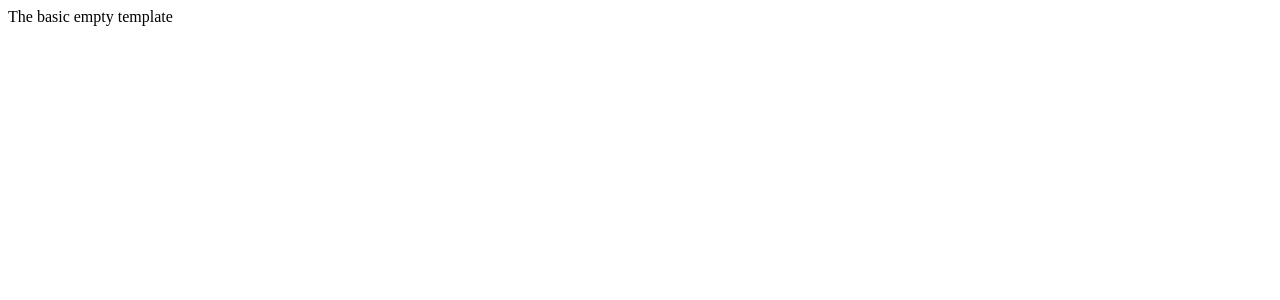
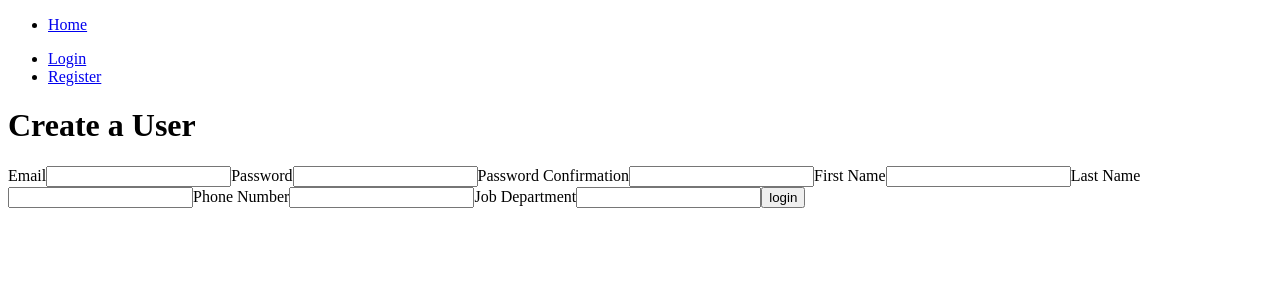
Before and after one commit to NatalieLouise91/T3A2-Skemi-FrontEnd, a React (Create React App) app: page /new-user in a window 1280 px wide. Shown: the top 300 px of the page. Built offline with nearby package versions, Linux system fonts and the light colour scheme.

Commit message:
added basic login features using hooks

```diff
--- a/package.json
+++ b/package.json
@@ -8,6 +8,7 @@
     "@testing-library/user-event": "^7.1.2",
     "react": "^17.0.2",
     "react-dom": "^17.0.2",
+    "react-router-dom": "^6.0.2",
     "react-scripts": "4.0.3"
   },
   "scripts": {
--- a/src/components/App.js
+++ b/src/components/App.js
@@ -1,9 +1,42 @@
-import React from 'react'
+import React, { useReducer } from 'react';
+import { StateContext } from '../utils/stateContext';
+import stateReducer from '../utils/stateReducer';
+import Nav from './Nav';
+import CreateEvent from './CreateEvent';
+import EventSchedule from './EventSchedule';
+import Home from './Home';
+import Login from '../services/Login';
+import NewUser from './NewUser';
+
+import {
+  BrowserRouter,
+  Route,
+  Routes
+} from 'react-router-dom'
 
 const App = () => {
+
+  const initialState = {
+    loggedInUser: null,
+    auth: {token: null}
+  }
+
+  const [store, dispatch] = useReducer(stateReducer, initialState);
+
   return (
     <div >
-          The basic empty template
+      <StateContext.Provider value={{store, dispatch}}>
+          <BrowserRouter>
+            <Nav/>
+            <Routes>
+              <Route exact path="/" element={<Home/>}/>
+              <Route path="/create-event" element={<CreateEvent/>}/>
+              <Route path="/event-schedule" element={<EventSchedule/>}/>
+              <Route path="/login" element={<Login/>}/>
+              <Route path="/new-user" element={<NewUser/>}/>
+            </Routes>
+          </BrowserRouter>
+      </StateContext.Provider>
     </div>
   )
 }
--- /dev/null
+++ b/src/components/CreateEvent.js
@@ -0,0 +1,9 @@
+import React from 'react'
+
+export default function CreateEvent() {
+    return (
+        <div>
+            <h1>Create an Event</h1>
+        </div>
+    )
+}
--- /dev/null
+++ b/src/components/EventSchedule.js
@@ -0,0 +1,9 @@
+import React from 'react'
+
+export default function EventSchedule() {
+    return (
+        <div>
+            <h1>View Event Schedule</h1>
+        </div>
+    )
+}
--- /dev/null
+++ b/src/components/Home.js
@@ -0,0 +1,9 @@
+import React from 'react'
+
+export default function Home() {
+    return (
+        <div>
+            <h1>Home Page</h1>
+        </div>
+    )
+}
--- /dev/null
+++ b/src/components/Nav.js
@@ -0,0 +1,35 @@
+import React from 'react';
+import { Link } from 'react-router-dom';
+
+const Nav = ({loggedInUser, setLoggedInUser}) => {
+    function logout(event) {
+        event.preventDefault();
+        setLoggedInUser("");
+    }
+
+    return (
+        <nav>
+            <ul>
+                <li><Link to="/">Home</Link></li>
+            </ul>
+                {loggedInUser?
+            <ul>
+                <li>{loggedInUser.first_name}</li>
+                <li><Link to="/create-event">Create an Event</Link></li>
+                <li><Link to="/event-schedule">Event Schedule</Link></li>
+                <li><Link to="/home" onClick ={logout}>Logout</Link></li>
+            </ul>
+                :
+
+            <ul>
+                <li><Link to="/login">Login</Link></li>
+                <li><Link to="/new-user">Register</Link></li>
+            </ul>
+
+                }
+
+        </nav>
+    )
+}
+
+export default Nav;
--- /dev/null
+++ b/src/components/NewUser.js
@@ -0,0 +1,71 @@
+import React, { useState } from 'react';
+import { useNavigate } from 'react-router-dom';
+import { signUp } from '../services/authServices';
+import {useGlobalState} from '../utils/stateContext'
+
+export default function NewUser() {
+
+    const initialFormData = {
+        email: "",
+        password: "",
+        password_confirmation: "",
+        first_name: "",
+        last_name: "",
+        phone: "",
+        job: ""
+    }
+
+    const [formData, setFormData] = useState(initialFormData)
+    const {dispatch} = useGlobalState()
+    let navigate = useNavigate()
+
+    function handleFormData(event) {
+        setFormData({
+            ...formData,
+            [event.target.name]: event.target.value
+        })
+    }
+
+    function handleSubmit(event) {
+        event.preventDefault();
+        signUp(formData)
+        .then((user) => {
+            dispatch({type: 'setLoggedInUser', data: user.first_name})
+            navigate('/home')
+        })
+
+    }
+    return (
+        <div>
+            <h1>Create a User</h1>
+
+            <form onSubmit={handleSubmit}>
+
+                <label htmlFor="email">Email</label>
+                <input type="text" name="email" id="email" value={formData.email} onChange={handleFormData}/>
+
+                <label htmlFor="password">Password</label>
+                <input type="password" name="password" id="password" value={formData.password} onChange={handleFormData}/>
+
+                <label htmlFor="password_confirmation">Password Confirmation</label>
+                <input type="password" name="password_confirmation" id="password_confirmation" value={formData.password_confirmation} onChange={handleFormData}/>
+
+                <label htmlFor="first_name">First Name</label>
+                <input type="text" name="first_name" id="first_name" value={formData.first_name} onChange={handleFormData}/>
+
+                <label htmlFor="last_name">Last Name</label>
+                <input type="text" name="last_name" id="last_name" value={formData.last_name} onChange={handleFormData}/>
+
+                <label htmlFor="phone">Phone Number</label>
+                <input type="text" name="phone" id="phone" value={formData.phone} onChange={handleFormData}/>
+
+                <label htmlFor="job">Job Department</label>
+                <input type="text" name="job" id="job" value={formData.job} onChange={handleFormData}/>
+
+                <input type="submit" value="login" />
+
+            </form>
+
+        </div>
+    )
+}
--- /dev/null
+++ b/src/services/Login.js
@@ -0,0 +1,37 @@
+import React, { useState } from 'react';
+
+const Login = ({history, activateUser}) => {
+    const initialFormData = {
+        email: "",
+        password: ""
+    }
+
+    const [formData, setFormData] = useState(initialFormData)
+
+    function handleFormData(event) {
+        setFormData({
+            ...formData,
+            [event.target.name] : event.target.value
+        })
+    }
+
+    function handleSubmit(event) {
+        event.preventDefault()
+        activateUser(formData.email)
+        return history.push("/home")
+    }
+
+    return(
+        <div>
+            <form onSubmit={handleSubmit}>
+                <label htmlFor="email">Email:</label>
+                <input type="email" name="email" id="email" value={formData.email} onChange={handleFormData}/>
+                <label htmlFor="password">Password:</label>
+                <input type="password" name="password" id="password" value={formData.password} onChange={handleFormData} />
+                <input type="submit" value="Login"/>
+            </form>
+        </div>
+    )
+}
+
+export default Login
--- /dev/null
+++ b/src/services/authServices.js
@@ -0,0 +1,6 @@
+export async function signUp(data) {
+    return {
+        username: "Test",
+        jwt: "token"
+    }
+}
--- /dev/null
+++ b/src/utils/stateContext.js
@@ -0,0 +1,5 @@
+import {createContext, useContext} from 'react';
+
+export const StateContext = createContext();
+
+export const useGlobalState = () => useContext(StateContext);
--- /dev/null
+++ b/src/utils/stateReducer.js
@@ -0,0 +1,21 @@
+export default function reducer (state, action) {
+    switch(action.type) {
+
+        case 'setLoggedInUser': {
+            return {
+                ...state,
+                loggedInUser: action.data
+            }
+        }
+        case 'setToken': {
+            return {
+                ...state,
+                auth: {
+                    ...state.auth,
+                    token: action.data
+                }
+            }
+        }
+        default: return state
+    }
+}
```
Also changed, not shown: 2 other files (tests, documents, lock files or other folders).
